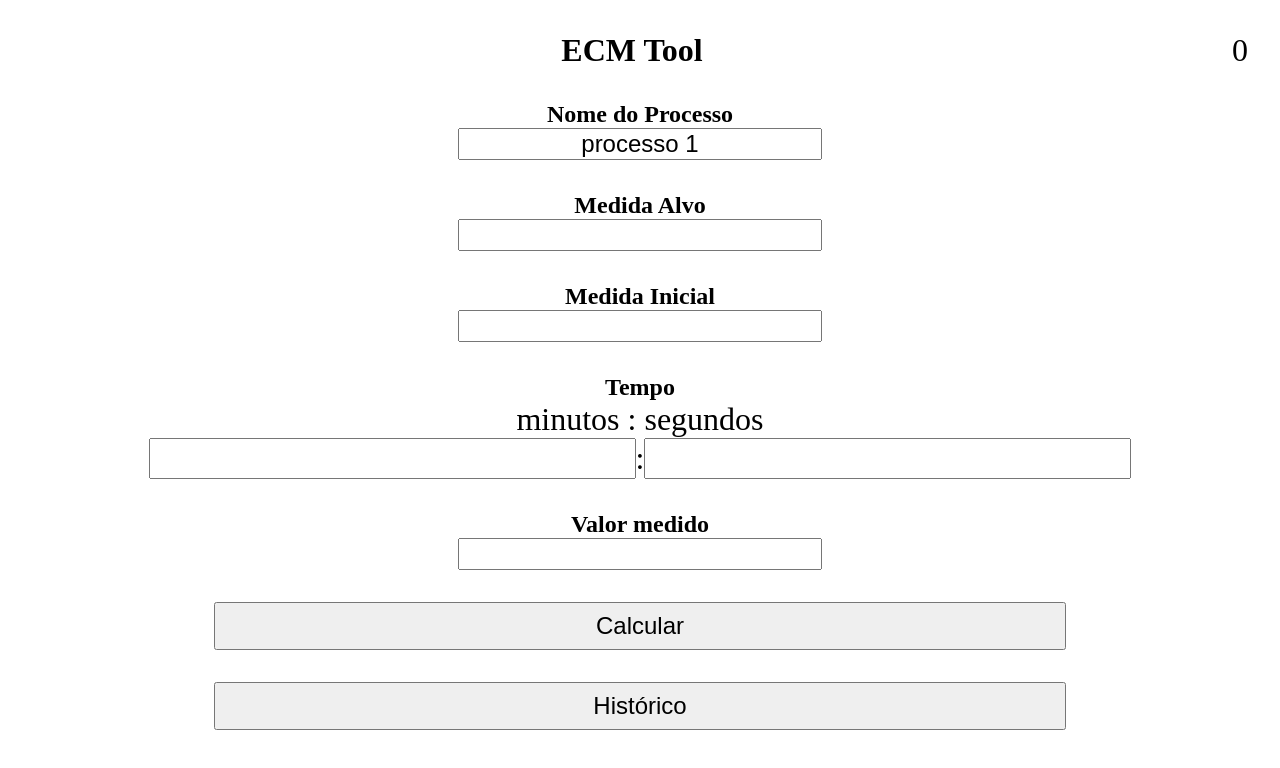
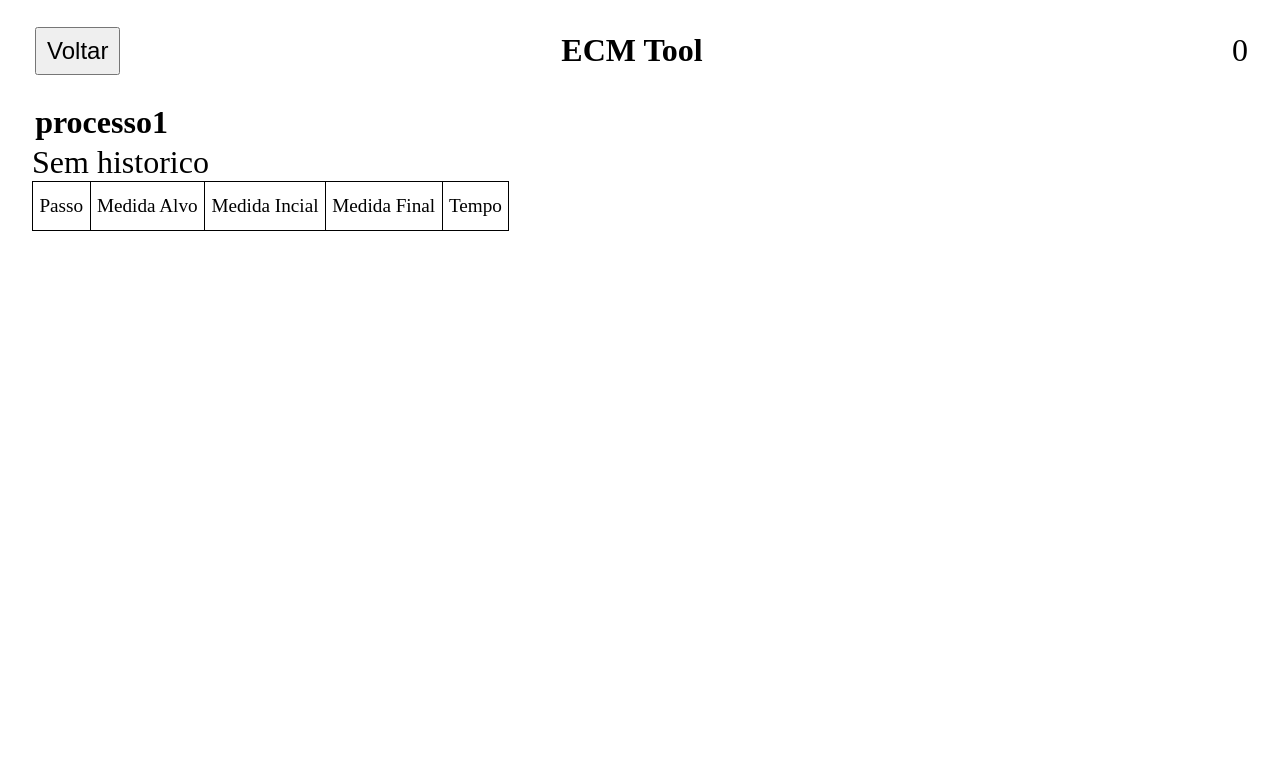
Before and after one commit to mayconlean1/ecmtool, a plain HTML site: page index.html in a window 1280 px wide. Both pictures are taken after a click on the button "Histórico". Drawn offline with Linux system fonts and the light colour scheme.

Commit message:
features: render history and back to main

```diff
--- a/index.html
+++ b/index.html
@@ -6,6 +6,7 @@
     <meta name="viewport" content="width=device-width, initial-scale=1.0">
 
     <link rel="stylesheet" href="styles/global.css">
+    <link rel="stylesheet" href="styles/history.css">
 
     <title>ECM Tool</title>
 </head>
@@ -14,11 +15,41 @@
         <h1 class='title'>
             ECM Tool
         </h1>
+        <div id="backButton" hidden>
+            <button onclick="renderMain()">Voltar</button>
+        </div>
         <div id="stepField" onclick="clearStep()">
             0
         </div>
     </header>
     <main>
+
+        <!-- <div class="fied">
+            <h2>
+                processo1
+            </h2>
+
+            <table >
+                <tr>
+                    <th class="titleTh">Passo</th>
+                    <th class="titleTh">Medida Alvo</th>
+                    <th class="titleTh">Medida Incial</th>
+                    <th class="titleTh">Medida Final</th>
+                    <th class="titleTh">Tempo</th>
+
+                </tr>
+                <tr>
+                    <th>Passo</th>
+                    <th>Medida Alvo</th>
+                    <th>Medida Incial</th>
+                    <th>Medida Final</th>
+                    <th>Tempo</th>
+
+                </tr>
+            </table>
+
+        </div> -->
+
 
         <div class="field">
             <h2>Nome do Processo</h2>
@@ -56,7 +87,7 @@
         </div>
 
         <div class="field">
-            <button onclick="navigateHistory()">Histórico</button>
+            <button onclick="RenderHistory()">Histórico</button>
         </div>
 
     </main>
@@ -69,5 +100,7 @@
     <script src="scripts/cron.js" ></script>
     <script src="scripts/convertInMiliseconds.js" ></script>
     <script src="scripts/formatTime.js" ></script>
+    <script src="scripts/mainHTML.js" ></script>
+    <script src="scripts/historyHTML.js" ></script>
 </body>
 </html>
--- /dev/null
+++ b/scripts/historyHTML.js
@@ -0,0 +1,66 @@
+function RenderHistory(){
+    const processName = document.querySelector('#processName').value.replace(/ /gi, '')
+    const targetMeasure = document.querySelector('#targetMeasure').value
+    const startMeasure = document.querySelector('#startMeasure').value
+    const resultMeasure = document.querySelector('#resultMeasure').value
+    const inputSeconds = document.querySelector('#inputSeconds').value
+    const inputMinutes = document.querySelector('#inputMinutes').value
+
+    localStorage.setItem('lastInputs', JSON.stringify({
+        processName, targetMeasure, startMeasure, resultMeasure, inputSeconds, inputMinutes
+    }))
+
+
+    function createTrHistory (){
+        const history = JSON.parse( localStorage.getItem(processName) )
+        let tr = ''
+        try {
+            history.forEach((h, i)=>{
+                const minutes = h.inputMinutes.padStart(2 , '0')
+                const seconds = h.inputSeconds.padStart(2, '0')
+
+                tr += `
+                <tr>
+                    <th>${i+1}</th>
+                    <th>${h.targetMeasure}</th>
+                    <th>${h.startMeasure}</th>
+                    <th>${h.resultMeasure}</th>
+                    <th>${minutes} : ${seconds}</th>
+                </tr>
+                `
+            })
+        } catch (error) {
+            tr = 'Sem historico'
+            console.log('catch :>> ', 'catch');
+        }
+
+        return tr
+
+    }
+
+    const main = document.querySelector('main')
+    main.innerHTML = `
+    <div class="fied">
+        <h2>
+            processo1
+        </h2>
+
+        <table >
+            <tr>
+                <th class="titleTh">Passo</th>
+                <th class="titleTh">Medida Alvo</th>
+                <th class="titleTh">Medida Incial</th>
+                <th class="titleTh">Medida Final</th>
+                <th class="titleTh">Tempo</th>
+
+            </tr>
+            ${createTrHistory()}
+
+        </table>
+
+    </div>
+    `
+
+    document.querySelector('#backButton').hidden = false
+
+}
--- /dev/null
+++ b/scripts/mainHTML.js
@@ -0,0 +1,58 @@
+function renderMain (){
+
+    let lastInputs = null
+
+    try {
+        lastInputs = JSON.parse( localStorage.getItem('lastInputs'))
+        for(i in lastInputs){}
+    } catch (error) {
+        lastInputs = null
+    }
+
+    const main = document.querySelector('main')
+
+    console.log('lastInputs :>> ', lastInputs);
+
+    main.innerHTML = `
+    <div class="field">
+        <h2>Nome do Processo</h2>
+        <input id="processName" type="text" value="${lastInputs.processName}">
+    </div>
+
+    <div class="field">
+        <h2>Medida Alvo</h2>
+        <input id="targetMeasure" type="number" value="${lastInputs.targetMeasure}">
+    </div>
+
+    <div class="field">
+        <h2>Medida Inicial</h2>
+        <input id="startMeasure" type="number" value="${lastInputs.startMeasure}">
+    </div>
+
+    <div class="field">
+        <h2>Tempo</h2>
+        <div class="timeField">
+            minutos : segundos
+        </div>
+        <div class="timeField">
+            <input type="number" id="inputMinutes" value="${lastInputs.inputMinutes}"> : <input type="number" id="inputSeconds" value="${lastInputs.inputSeconds}">
+        </div>
+    </div>
+
+
+    <div class="field">
+        <h2>Valor medido</h2>
+        <input id="resultMeasure" type="number" value="${lastInputs.resultMeasure}">
+    </div>
+
+    <div class="field">
+        <button onclick="calculateNextStep()">Calcular</button>
+    </div>
+
+    <div class="field">
+        <button onclick="RenderHistory()">Histórico</button>
+    </div>
+    `
+
+    document.querySelector('#backButton').hidden = true
+}
--- /dev/null
+++ b/styles/history.css
@@ -0,0 +1,29 @@
+div>h2{
+    padding: 0.1rem;
+}
+
+table{
+    border-collapse: collapse;
+    border: solid 1px black;
+}
+
+th{
+
+    font-size: 0.6rem;
+    font-weight: 300;
+    padding: 0.4rem 0.2rem;
+
+    border-right: solid black 1px ;
+}
+
+.titleTh{
+    border-bottom: solid black 1px ;
+}
+
+#backButton{
+    position: absolute;
+    left: 1rem;
+
+    padding: 0.1rem;
+    width: 4rem;
+}
```
